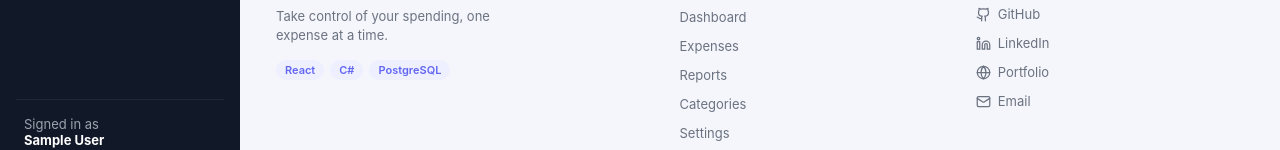
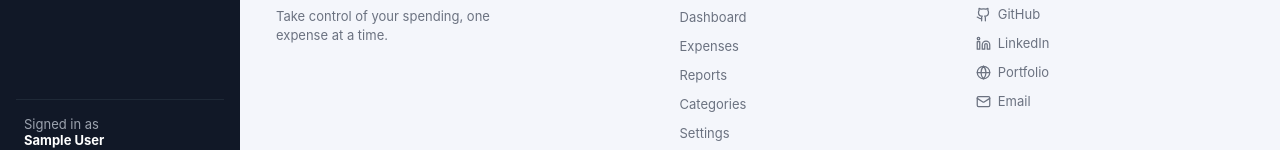
Before and after one commit to hariprakash2109/expense-tracker-frontend, a React (Vite) app: page / in a window 1280 px wide. Shown: the part 783-933 px from the top of the page. Built offline with nearby package versions, Linux system fonts and the light colour scheme; no server answers; sample sign-in values are in the browser's storage.

Commit message:
Remove technology badges from Footer component
Removed technology badges from the footer.

```diff
--- a/src/components/Footer.jsx
+++ b/src/components/Footer.jsx
@@ -40,11 +40,7 @@ export default function Footer() {
           <p className="app-footer-tagline">
             Take control of your spending, one expense at a time.
           </p>
-          <div className="app-footer-badges">
-            <span className="app-footer-badge">React</span>
-            <span className="app-footer-badge">C#</span>
-            <span className="app-footer-badge">PostgreSQL</span>
-          </div>
+
         </div>
 
         <div className="app-footer-col">
```
